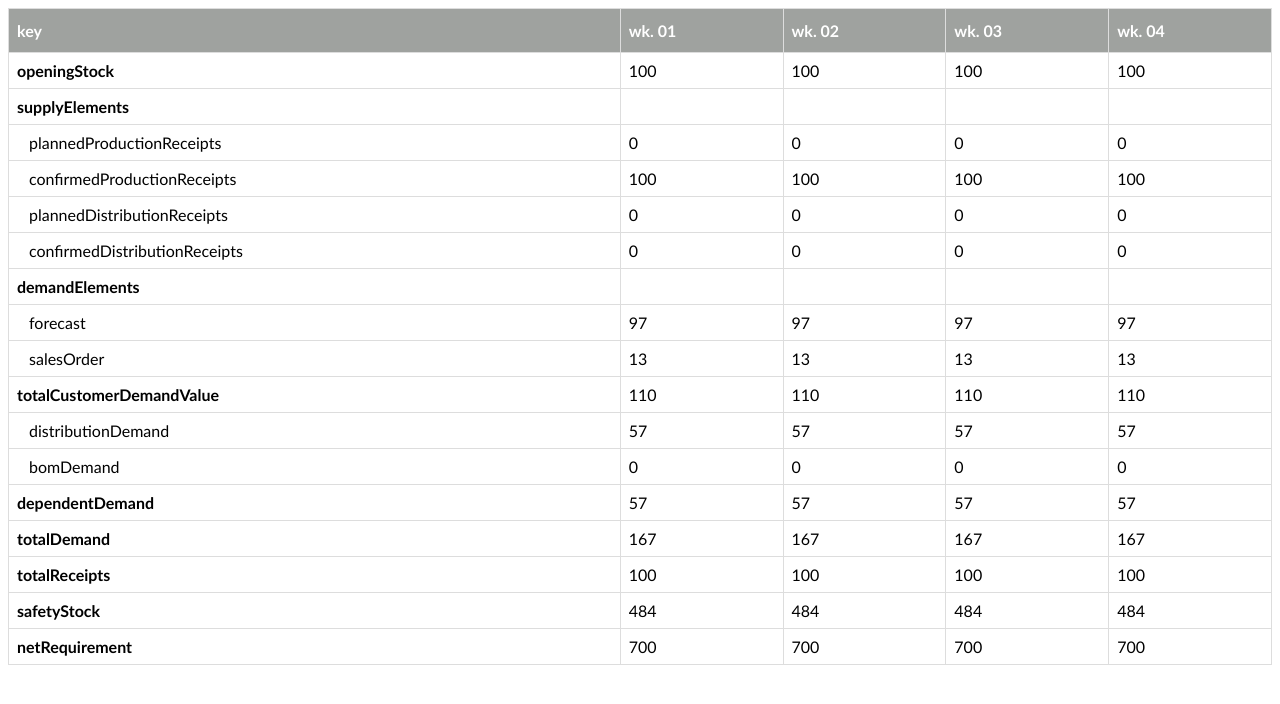
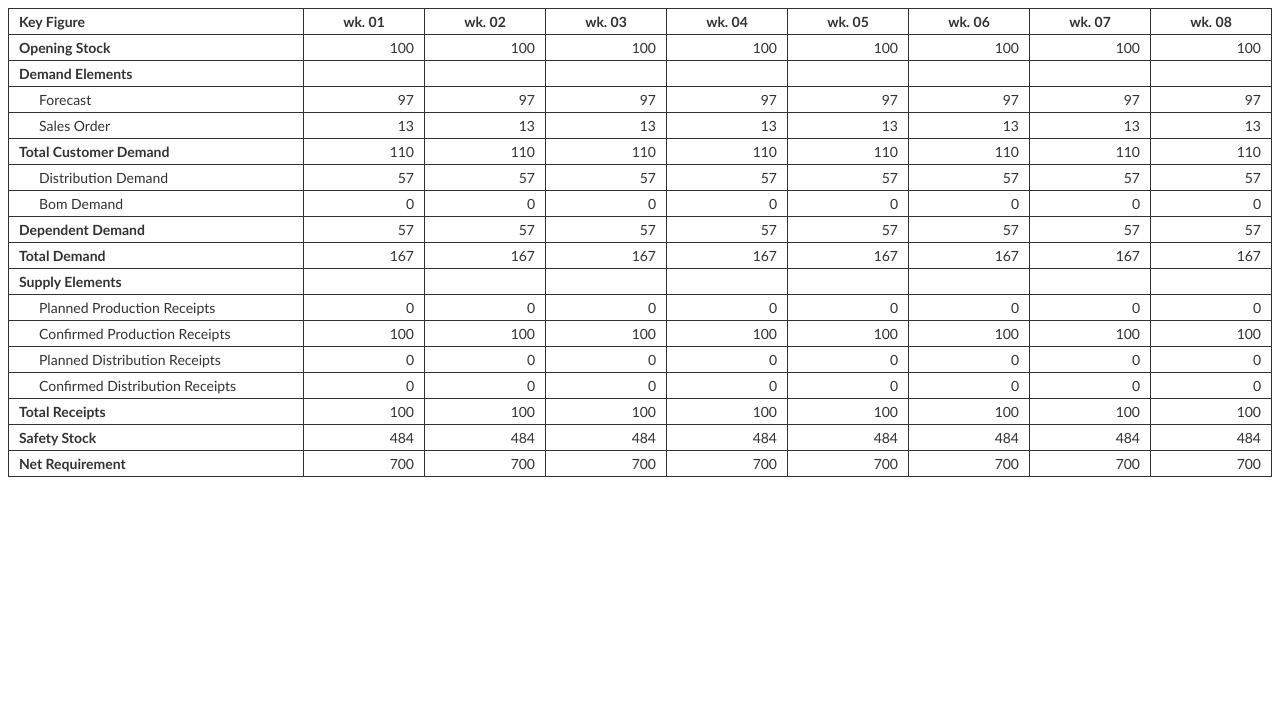
Before and after one commit to pshnarola/dynamic-excel-table, an Angular app: page / in a window 1280 px wide. Shown: the top 704 px of the page. Built offline with nearby package versions, Linux system fonts and the light colour scheme.

Commit message:
- Apply CSS - Move API response in separate file

```diff
--- a/src/app/app.component.html
+++ b/src/app/app.component.html
@@ -19,30 +19,34 @@
 <table id="customers">
     <thead>
         <tr>
-      <th *ngFor="let header of headers">
+            <th *ngFor="let header of headers; let columnIndex = index" [ngClass]="{'text-left w-auto': columnIndex === 0}">
                 {{header}}
             </th>
         </tr>
     </thead>
     <tbody>
         <tr *ngFor="let row of planRowsConfig; let rowIndex = index;">
-      <td [ngClass]="{'text-bold': (i==0 && row.isBold), 'child-td': (i==0 &&row.isChild)}"
-        *ngFor="let header of headers;let i = index" (click)="makeEditable(row, rowIndex, i)">
-          <ng-container *ngIf="i==0;else elseBlock">
-            {{row.key}}
+            <td *ngFor="let header of headers;let columnIndex= index" [ngClass]="{'w-auto': columnIndex === 0}"
+                (click)="makeEditable(row, rowIndex, columnIndex)">
+                <ng-container *ngIf="columnIndex==0;else elseBlock">
+                    <p [ngClass]="{'text-bold': row.isBold, 'child-td': row.isChild}">
+                        {{row.text}}
+                    </p>
                 </ng-container>
                 <ng-template #elseBlock>
                     <ng-container *ngIf="!row.isChild">
-              <span *ngIf="!editableCell[rowIndex + '_'+ i]">
-                {{ (!row.noValue) ? tableDetails[i-1][row.key] : '' }}
-              </span>
-              <input type="text" [value]="tableDetails[i-1][row.key]" *ngIf="editableCell[rowIndex + '_'+ i]">
+                        <p class="text-right" *ngIf="!editableCell[rowIndex + '_'+ columnIndex]">
+                            {{ (!row.noValue) ? tableDetails[columnIndex-1][row.key] : '' }}
+                        </p>
+                        <input class="text-right" type="text" [value]="tableDetails[columnIndex-1][row.key]"
+                            *ngIf="editableCell[rowIndex + '_'+ columnIndex]">
                     </ng-container>
                     <ng-container *ngIf="row.isChild">
-              <span *ngIf="!editableCell[rowIndex + '_'+ i]">
-                {{ tableDetails[i-1][row.parent][row.key] }}
-              </span>
-              <input type="text" [value]="tableDetails[i-1][row.parent][row.key]" *ngIf="editableCell[rowIndex + '_'+ i]">
+                        <p class="text-right" *ngIf="!editableCell[rowIndex + '_'+ columnIndex]">
+                            {{ tableDetails[columnIndex-1][row.parent][row.key] }}
+                        </p>
+                        <input class="text-right" type="text" [value]="tableDetails[columnIndex-1][row.parent][row.key]"
+                            *ngIf="editableCell[rowIndex + '_'+ columnIndex]">
                     </ng-container>
                 </ng-template>
             </td>
--- a/src/app/app.component.scss
+++ b/src/app/app.component.scss
@@ -4,28 +4,39 @@
   width: 100%;
 }
 
-  #customers td, #customers th {
-    border: 1px solid #ddd;
-    padding: 8px;
-    font-size: 16px;
+#customers td,
+#customers th {
+  border: 1px solid #323232;
+  padding: 4px 10px;
+  font-size: 14px;
+  color: #323232;
+  width: 100px;
 }
 
-//   #customers tr:nth-child(even){background-color: #f2f2f2;}
-
-  #customers tr:hover {background-color: #ddd;}
-
 #customers th {
-    padding-top: 12px;
-    padding-bottom: 12px;
-    text-align: left;
-    background-color: #9fa29f;
-    color: white;
+  text-align: center;
 }
 
-  .text-bold{
-    font-weight: bold;
+.text-bold {
+  font-weight: bold !important;
 }
 
-  #customers td.child-td{
+.text-left {
+  text-align: left !important;
+}
+
+.text-right {
+  text-align: right !important;
+}
+
+#customers td .child-td {
   padding-left: 20px;
 }
+
+#customers p {
+  margin: 0;
+}
+
+.w-auto{
+  width: auto !important;
+}
--- a/src/app/app.component.ts
+++ b/src/app/app.component.ts
@@ -1,160 +1,65 @@
-import { Component } from '@angular/core';
-import { PLAN_ROWS } from './plan-row.config';
+import { Component, OnInit } from '@angular/core';
+import { PLAN_ROWS, tableDetails } from './plan-row.config';
 
 @Component({
     selector: 'app-root',
     templateUrl: './app.component.html',
     styleUrls: ['./app.component.scss']
 })
-export class AppComponent {
+export class AppComponent implements OnInit {
     title = 'basic-table';
-  tableDetails: any;
+    tableDetails = tableDetails;
     tableHeader = [];
     // keys: any;
     keys = [];
     tableData = [];
     planRowsConfig = PLAN_ROWS;
-  headers = ['key'];
+    headers = ['Key Figure'];
     editableCell = {};
 
     constructor() { }
 
     ngOnInit() {
-    this.tableDetails = [
-      {
-        "columnName": "wk. 01",
-        "openingStock": 100,
-        "demandElements": {
-          "forecast": 97,
-          "salesOrder": 13
-        },
-        "totalCustomerDemandValue": 110,
-        "totalCustomerDemand": {
-          "distributionDemand": 57,
-          "bomDemand": 0
-        },
-        "dependentDemand": 57,
-        "totalDemand": 167,
-        "supplyElements": {
-          "plannedProductionReceipts": 0,
-          "confirmedProductionReceipts": 100,
-          "plannedDistributionReceipts": 0,
-          "confirmedDistributionReceipts": 0
-        },
-        "totalReceipts": 100,
-        "safetyStock": 484,
-        "netRequirement": 700
-      },
-      {
-        "columnName": "wk. 02",
-        "openingStock": 100,
-        "demandElements": {
-          "forecast": 97,
-          "salesOrder": 13
-        },
-        "totalCustomerDemandValue": 110,
-        "totalCustomerDemand": {
-          "distributionDemand": 57,
-          "bomDemand": 0
-        },
-        "dependentDemand": 57,
-        "totalDemand": 167,
-        "supplyElements": {
-          "plannedProductionReceipts": 0,
-          "confirmedProductionReceipts": 100,
-          "plannedDistributionReceipts": 0,
-          "confirmedDistributionReceipts": 0
-        },
-        "totalReceipts": 100,
-        "safetyStock": 484,
-        "netRequirement": 700
-      },
-      {
-        "columnName": "wk. 03",
-        "openingStock": 100,
-        "demandElements": {
-          "forecast": 97,
-          "salesOrder": 13
-        },
-        "totalCustomerDemandValue": 110,
-        "totalCustomerDemand": {
-          "distributionDemand": 57,
-          "bomDemand": 0
-        },
-        "dependentDemand": 57,
-        "totalDemand": 167,
-        "supplyElements": {
-          "plannedProductionReceipts": 0,
-          "confirmedProductionReceipts": 100,
-          "plannedDistributionReceipts": 0,
-          "confirmedDistributionReceipts": 0
-        },
-        "totalReceipts": 100,
-        "safetyStock": 484,
-        "netRequirement": 700
-      },
-      {
-        "columnName": "wk. 04",
-        "openingStock": 100,
-        "demandElements": {
-          "forecast": 97,
-          "salesOrder": 13
-        },
-        "totalCustomerDemandValue": 110,
-        "totalCustomerDemand": {
-          "distributionDemand": 57,
-          "bomDemand": 0
-        },
-        "dependentDemand": 57,
-        "totalDemand": 167,
-        "supplyElements": {
-          "plannedProductionReceipts": 0,
-          "confirmedProductionReceipts": 100,
-          "plannedDistributionReceipts": 0,
-          "confirmedDistributionReceipts": 0
-        },
-        "totalReceipts": 100,
-        "safetyStock": 484,
-        "netRequirement": 700
-      }
-    ]
         this.createTableJson();
     }
 
     createTableJson() {
-    console.log('table data-->', this.tableDetails)
         this.tableDetails.forEach(element => {
-      const json = {}
-      json['header'] = element.columnName
+            const json = {
+                header: element.columnName
+            };
             this.tableHeader.push(json);
             this.headers.push(element.columnName);
         });
 
         this.tableDetails.forEach((element, index) => {
-      if (index == 0) {
+            if (index === 0) {
                 Object.keys(element).forEach(key => {
                     if (Object.keys(element[key]).length !== 0 && key !== 'columnName') {
-            const json = {};
-            json['key'] = key;
-            json['isBold'] = true;
-            json['isParent'] = true;
-            json['isChild'] = false;
-            this.keys.push(json)
-            Object.keys(element[key]).forEach(child_key => {
-              const json = {};
-              json['key'] = child_key
-              json['isBold'] = false;
-              json['isParent'] = false;
-              json['isChild'] = true;
-              this.keys.push(json)
+                        const json = {
+                            key,
+                            isBold: true,
+                            isParent: true,
+                            isChild: false
+                        };
+                        this.keys.push(json);
+                        Object.keys(element[key]).forEach(childKey => {
+                            const childJson = {
+                                key: childKey,
+                                isBold: false,
+                                isParent: false,
+                                isChild: true
+                            };
+                            this.keys.push(childJson);
                         });
                     } else {
-            const json = {};
-            json['key'] = key;
-            json['isBold'] = true;
-            json['isParent'] = true;
-            json['isChild'] = false;
-            this.keys.push(json)
+                        const json = {
+                            key,
+                            isBold: true,
+                            isParent: true,
+                            isChild: false
+                        };
+                        this.keys.push(json);
                     }
                 });
             }
@@ -164,9 +69,9 @@ export class AppComponent {
             Object.keys(details).forEach(data => {
                 this.keys.forEach(key => {
                     if (Object.keys(details[data]).length !== 0 && data !== 'columnName') {
-            Object.keys(details[data]).forEach(child_key => {
-              if (child_key === key.key) {
-                key['value' + details.columnName] = details[data][child_key]
+                        Object.keys(details[data]).forEach(childKey => {
+                            if (childKey === key.key) {
+                                key['value' + details.columnName] = details[data][childKey]
                             }
                         });
                     } else {
@@ -175,15 +80,15 @@ export class AppComponent {
                         }
                     }
                 });
-      })
+            });
         });
     }
 
     makeEditable(rowConfig, rowIndex, index) {
+        console.log('hello');
         this.editableCell = {};
         if (rowConfig.isEditable && index > 0) {
-      this.editableCell[rowIndex + '_'+ index] = true;
-    }
-    console.log(this.editableCell);
+            this.editableCell[rowIndex + '_' + index] = true;
         }
     }
+}
--- a/src/app/plan-row.config.ts
+++ b/src/app/plan-row.config.ts
@@ -1,98 +1,310 @@
 export const PLAN_ROWS = [
     {
-        "key": "openingStock",
-        "isBold": true,
-        "isChild": false
+        key: 'openingStock',
+        text: 'Opening Stock',
+        isBold: true,
+        isChild: false
     },
     {
-        "key": "supplyElements",
-        "isBold": true,
-        "isChild": false,
-        "noValue": true,
+        key: 'demandElements',
+        text: 'Demand Elements',
+        isBold: true,
+        isChild: false,
+        noValue: true
     },
     {
-        "key": "plannedProductionReceipts",
-        "isBold": false,
-        "isChild": true,
-        "parent": "supplyElements"
+        key: 'forecast',
+        text: 'Forecast',
+        isBold: false,
+        isChild: true,
+        parent: 'demandElements'
     },
     {
-        "key": "confirmedProductionReceipts",
-        "isBold": false,
-        "isChild": true,
-        "parent": "supplyElements"
+        key: 'salesOrder',
+        text: 'Sales Order',
+        isBold: false,
+        isChild: true,
+        parent: 'demandElements'
     },
     {
-        "key": "plannedDistributionReceipts",
-        "isBold": false,
-        "isChild": true,
-        "parent": "supplyElements"
+        key: 'totalCustomerDemandValue',
+        text: 'Total Customer Demand',
+        isBold: true,
+        isChild: false
     },
     {
-        "key": "confirmedDistributionReceipts",
-        "isBold": false,
-        "isChild": true,
-        "parent": "supplyElements"
+        key: 'distributionDemand',
+        text: 'Distribution Demand',
+        isBold: false,
+        isChild: true,
+        parent: 'totalCustomerDemand'
     },
     {
-        "key": "demandElements",
-        "isBold": true,
-        "isChild": false,
-        "noValue": true
+        key: 'bomDemand',
+        text: 'Bom Demand',
+        isBold: false,
+        isChild: true,
+        parent: 'totalCustomerDemand'
     },
     {
-        "key": "forecast",
-        "isBold": false,
-        "isChild": true,
-        "parent": "demandElements"
+        key: 'dependentDemand',
+        text: 'Dependent Demand',
+        isBold: true,
+        isChild: false
     },
     {
-        "key": "salesOrder",
-        "isBold": false,
-        "isChild": true,
-        "parent": "demandElements"
+        key: 'totalDemand',
+        text: 'Total Demand',
+        isBold: true,
+        isChild: false
     },
     {
-        "key": "totalCustomerDemandValue",
-        "isBold": true,
-        "isChild": false
+        key: 'supplyElements',
+        text: 'Supply Elements',
+        isBold: true,
+        isChild: false,
+        noValue: true,
     },
     {
-        "key": "distributionDemand",
-        "isBold": false,
-        "isChild": true,
-        "parent": "totalCustomerDemand"
+        key: 'plannedProductionReceipts',
+        text: 'Planned Production Receipts',
+        isBold: false,
+        isChild: true,
+        parent: 'supplyElements'
     },
     {
-        "key": "bomDemand",
-        "isBold": false,
-        "isChild": true,
-        "parent": "totalCustomerDemand"
+        key: 'confirmedProductionReceipts',
+        text: 'Confirmed Production Receipts',
+        isBold: false,
+        isChild: true,
+        parent: 'supplyElements'
     },
     {
-        "key": "dependentDemand",
-        "isBold": true,
-        "isChild": false
+        key: 'plannedDistributionReceipts',
+        text: 'Planned Distribution Receipts',
+        isBold: false,
+        isChild: true,
+        parent: 'supplyElements'
     },
     {
-        "key": "totalDemand",
-        "isBold": true,
-        "isChild": false
+        key: 'confirmedDistributionReceipts',
+        text: 'Confirmed Distribution Receipts',
+        isBold: false,
+        isChild: true,
+        parent: 'supplyElements'
     },
     {
-        "key": "totalReceipts",
-        "isBold": true,
-        "isChild": false,
-        "isEditable": true
+        key: 'totalReceipts',
+        text: 'Total Receipts',
+        isBold: true,
+        isChild: false,
+        isEditable: true
     },
     {
-        "key": "safetyStock",
-        "isBold": true,
-        "isChild": false
+        key: 'safetyStock',
+        text: 'Safety Stock',
+        isBold: true,
+        isChild: false
     },
     {
-        "key": "netRequirement",
-        "isBold": true,
-        "isChild": false
+        key: 'netRequirement',
+        text: 'Net Requirement',
+        isBold: true,
+        isChild: false
     }
-]
+];
+
+export const tableDetails = [
+    {
+        columnName: 'wk. 01',
+        openingStock: 100,
+        demandElements: {
+            forecast: 97,
+            salesOrder: 13
+        },
+        totalCustomerDemandValue: 110,
+        totalCustomerDemand: {
+            distributionDemand: 57,
+            bomDemand: 0
+        },
+        dependentDemand: 57,
+        totalDemand: 167,
+        supplyElements: {
+            plannedProductionReceipts: 0,
+            confirmedProductionReceipts: 100,
+            plannedDistributionReceipts: 0,
+            confirmedDistributionReceipts: 0
+        },
+        totalReceipts: 100,
+        safetyStock: 484,
+        netRequirement: 700
+    },
+    {
+        columnName: 'wk. 02',
+        openingStock: 100,
+        demandElements: {
+            forecast: 97,
+            salesOrder: 13
+        },
+        totalCustomerDemandValue: 110,
+        totalCustomerDemand: {
+            distributionDemand: 57,
+            bomDemand: 0
+        },
+        dependentDemand: 57,
+        totalDemand: 167,
+        supplyElements: {
+            plannedProductionReceipts: 0,
+            confirmedProductionReceipts: 100,
+            plannedDistributionReceipts: 0,
+            confirmedDistributionReceipts: 0
+        },
+        totalReceipts: 100,
+        safetyStock: 484,
+        netRequirement: 700
+    },
+    {
+        columnName: 'wk. 03',
+        openingStock: 100,
+        demandElements: {
+            forecast: 97,
+            salesOrder: 13
+        },
+        totalCustomerDemandValue: 110,
+        totalCustomerDemand: {
+            distributionDemand: 57,
+            bomDemand: 0
+        },
+        dependentDemand: 57,
+        totalDemand: 167,
+        supplyElements: {
+            plannedProductionReceipts: 0,
+            confirmedProductionReceipts: 100,
+            plannedDistributionReceipts: 0,
+            confirmedDistributionReceipts: 0
+        },
+        totalReceipts: 100,
+        safetyStock: 484,
+        netRequirement: 700
+    },
+    {
+        columnName: 'wk. 04',
+        openingStock: 100,
+        demandElements: {
+            forecast: 97,
+            salesOrder: 13
+        },
+        totalCustomerDemandValue: 110,
+        totalCustomerDemand: {
+            distributionDemand: 57,
+            bomDemand: 0
+        },
+        dependentDemand: 57,
+        totalDemand: 167,
+        supplyElements: {
+            plannedProductionReceipts: 0,
+            confirmedProductionReceipts: 100,
+            plannedDistributionReceipts: 0,
+            confirmedDistributionReceipts: 0
+        },
+        totalReceipts: 100,
+        safetyStock: 484,
+        netRequirement: 700
+    },
+    {
+        columnName: 'wk. 05',
+        openingStock: 100,
+        demandElements: {
+            forecast: 97,
+            salesOrder: 13
+        },
+        totalCustomerDemandValue: 110,
+        totalCustomerDemand: {
+            distributionDemand: 57,
+            bomDemand: 0
+        },
+        dependentDemand: 57,
+        totalDemand: 167,
+        supplyElements: {
+            plannedProductionReceipts: 0,
+            confirmedProductionReceipts: 100,
+            plannedDistributionReceipts: 0,
+            confirmedDistributionReceipts: 0
+        },
+        totalReceipts: 100,
+        safetyStock: 484,
+        netRequirement: 700
+    },
+    {
+        columnName: 'wk. 06',
+        openingStock: 100,
+        demandElements: {
+            forecast: 97,
+            salesOrder: 13
+        },
+        totalCustomerDemandValue: 110,
+        totalCustomerDemand: {
+            distributionDemand: 57,
+            bomDemand: 0
+        },
+        dependentDemand: 57,
+        totalDemand: 167,
+        supplyElements: {
+            plannedProductionReceipts: 0,
+            confirmedProductionReceipts: 100,
+            plannedDistributionReceipts: 0,
+            confirmedDistributionReceipts: 0
+        },
+        totalReceipts: 100,
+        safetyStock: 484,
+        netRequirement: 700
+    },
+    {
+        columnName: 'wk. 07',
+        openingStock: 100,
+        demandElements: {
+            forecast: 97,
+            salesOrder: 13
+        },
+        totalCustomerDemandValue: 110,
+        totalCustomerDemand: {
+            distributionDemand: 57,
+            bomDemand: 0
+        },
+        dependentDemand: 57,
+        totalDemand: 167,
+        supplyElements: {
+            plannedProductionReceipts: 0,
+            confirmedProductionReceipts: 100,
+            plannedDistributionReceipts: 0,
+            confirmedDistributionReceipts: 0
+        },
+        totalReceipts: 100,
+        safetyStock: 484,
+        netRequirement: 700
+    },
+    {
+        columnName: 'wk. 08',
+        openingStock: 100,
+        demandElements: {
+            forecast: 97,
+            salesOrder: 13
+        },
+        totalCustomerDemandValue: 110,
+        totalCustomerDemand: {
+            distributionDemand: 57,
+            bomDemand: 0
+        },
+        dependentDemand: 57,
+        totalDemand: 167,
+        supplyElements: {
+            plannedProductionReceipts: 0,
+            confirmedProductionReceipts: 100,
+            plannedDistributionReceipts: 0,
+            confirmedDistributionReceipts: 0
+        },
+        totalReceipts: 100,
+        safetyStock: 484,
+        netRequirement: 700
+    }
+];
```
Lines whose indentation alone changed are shown as unchanged.
